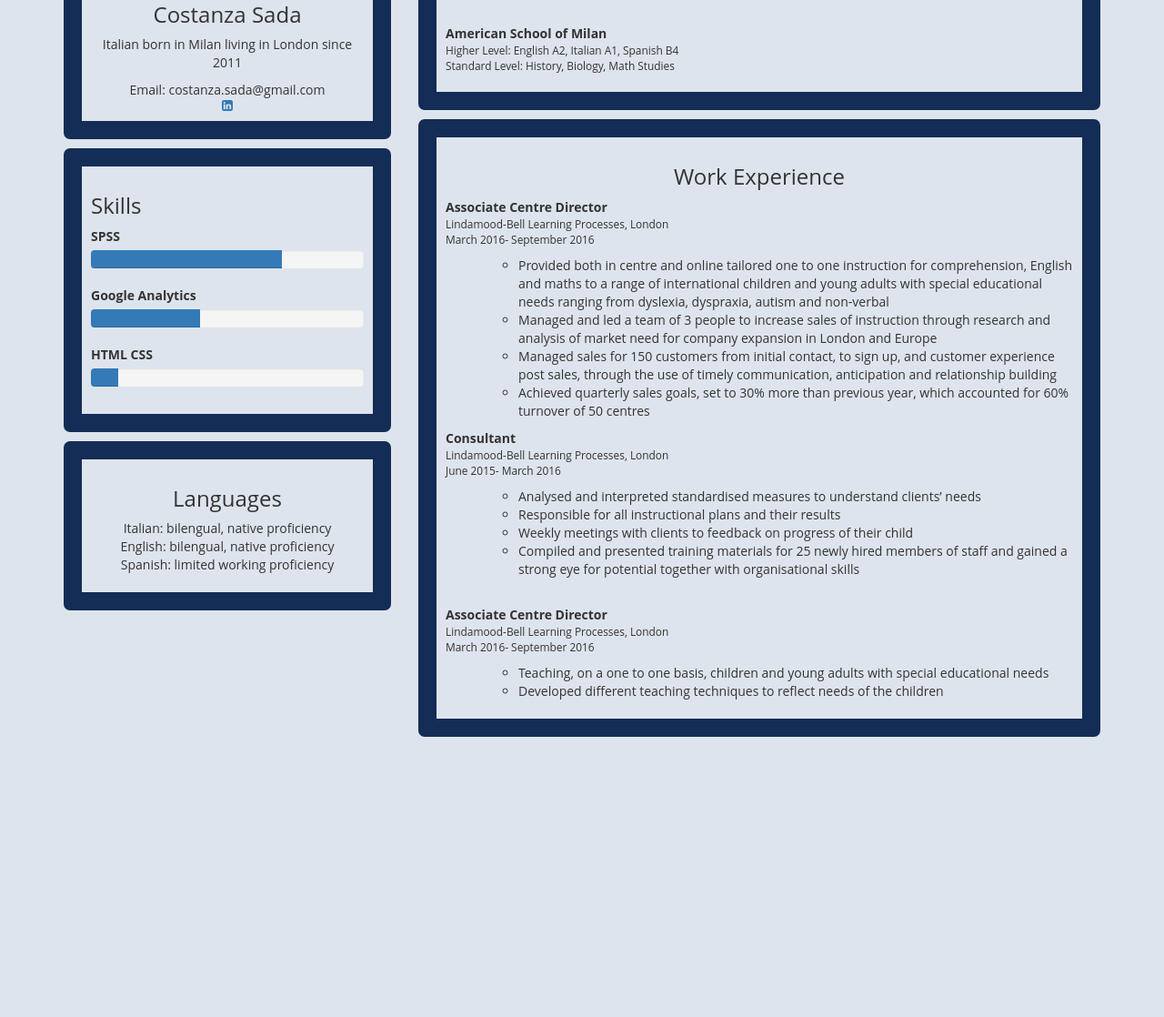
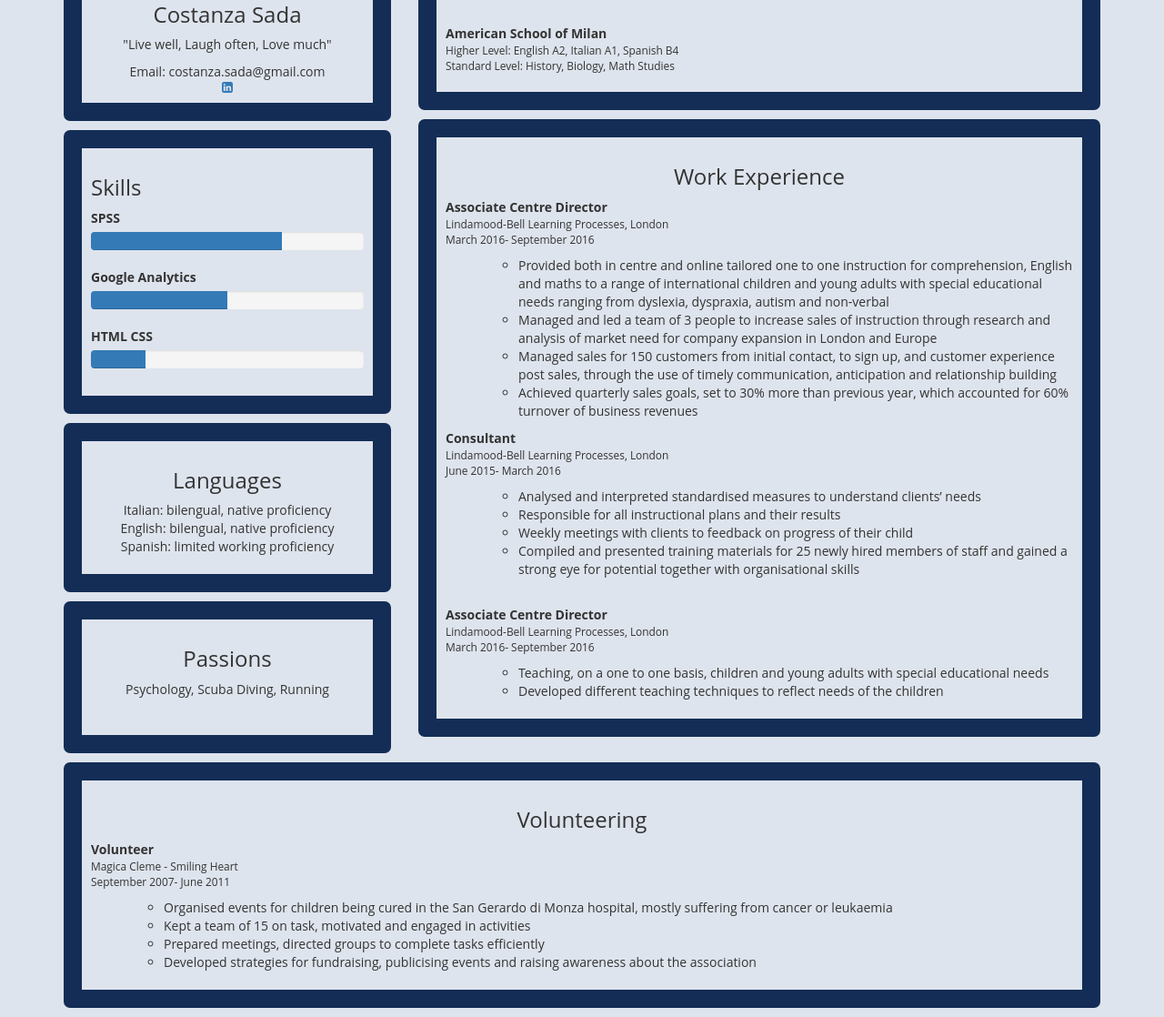
Before and after one commit to CostanzaSada/CostanzaSada.github.io, a plain HTML site: page profile.html in a window 1280 px wide. Shown: the part 319-1437 px from the top of the page at 91% size. Before the commit the page ends 1139 px from the top, so only its background shows below. Drawn offline with nearby package versions, Linux system fonts and the light colour scheme.

Commit message:
Updated resume

```diff
--- a/profile.html
+++ b/profile.html
@@ -45,7 +45,7 @@
 							Costanza Sada
 						</h3>
 						<p class="card-text">
-							Italian born in Milan living in London since 2011
+							"Live well, Laugh often, Love much"
 						</p>
 						Email: costanza.sada@gmail.com
 						<div class="card-footer">
@@ -71,13 +71,13 @@
 
 						<label for="">Google Analytics</label>
 						<div class="progress">
-							<div class ="progress-bar" style= "width: 40%">
+							<div class ="progress-bar" style= "width: 50%">
 							</div>
 						</div>
 
 						<label for="">HTML CSS</label>
 						<div class="progress">
-							<div class ="progress-bar" style= "width: 10%">
+							<div class ="progress-bar" style= "width: 20%">
 							</div>
 						</div>
 					</div>
@@ -96,6 +96,20 @@
 							English: bilengual, native proficiency
 							<br>
 							Spanish: limited working proficiency
+						</p>
+					</div>
+				</div>
+				<div class="card text-center">
+					<div class="card-block">
+						<h3 class="card-title">
+							Passions
+						</h3>
+						<p class="card-title">
+							Psychology, Scuba Diving, Running
+							<br>
+
+							<br>
+
 						</p>
 					</div>
 				</div>
@@ -158,7 +172,7 @@
 								<br>
 								<li>Managed sales for 150 customers from initial contact, to sign up, and 	customer experience post sales, through the use of timely communication, anticipation and relationship building
 								<br>
-								<li>Achieved quarterly sales goals, set to 30% more than previous year, which accounted for 60% turnover of 50 centres
+								<li>Achieved quarterly sales goals, set to 30% more than previous year, which accounted for 60% turnover of business revenues
 								<br>
 							</p>
 						</p>
@@ -203,6 +217,32 @@
 					</div>
 				</div>
 			</div>
+			<div class="col-md-13">
+				<div class="card">
+					<div class="card-block">
+						<h3 class="card-title text-center">
+							Volunteering
+						</h3>
+						<p class="card-text">
+							<strong>Volunteer</strong>
+							<br>
+							<small>Magica Cleme - Smiling Heart</small>
+							<br>
+							<small> September 2007- June 2011 </small>
+							<ul>
+							<p>
+								<ul>
+								<li> Organised events for children being cured in the San Gerardo di Monza hospital, mostly suffering from cancer or leukaemia
+								<br>
+								<li>Kept a team of 15 on task, motivated and engaged in activities
+								<br>
+								<li>Prepared meetings, directed groups to complete tasks efficiently
+								<br>
+								<li>Developed strategies for fundraising, publicising events and raising awareness about the association
+								<br>
+							</p>
+						</p>
+			</div>
 
 		</div>
 	</div>
```
